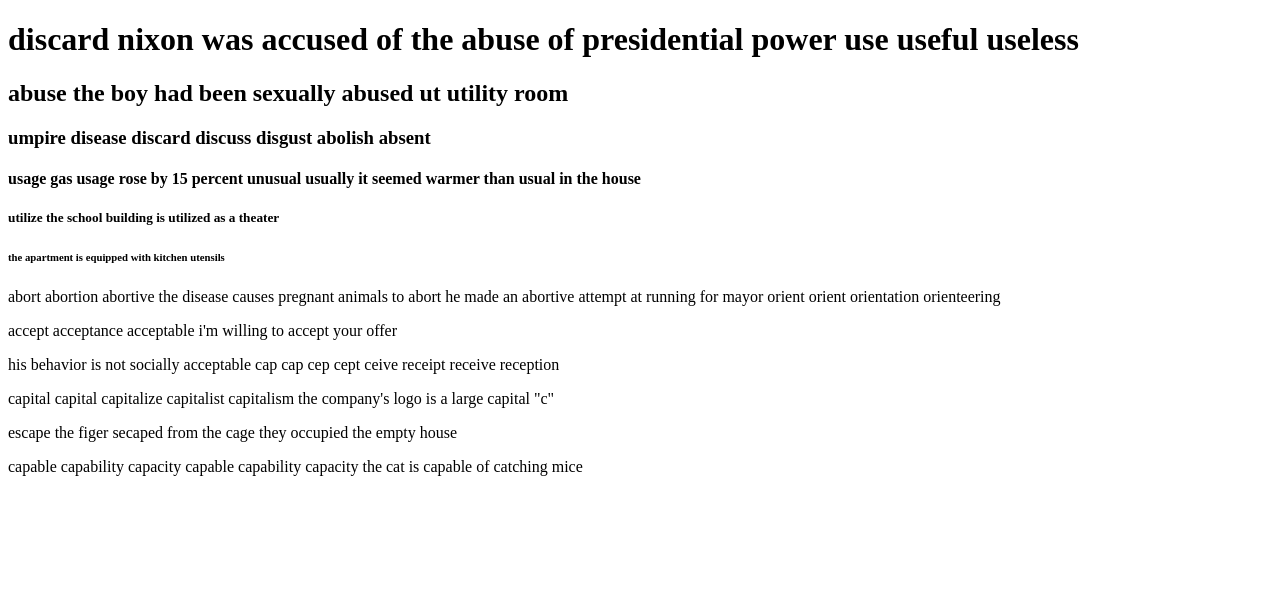
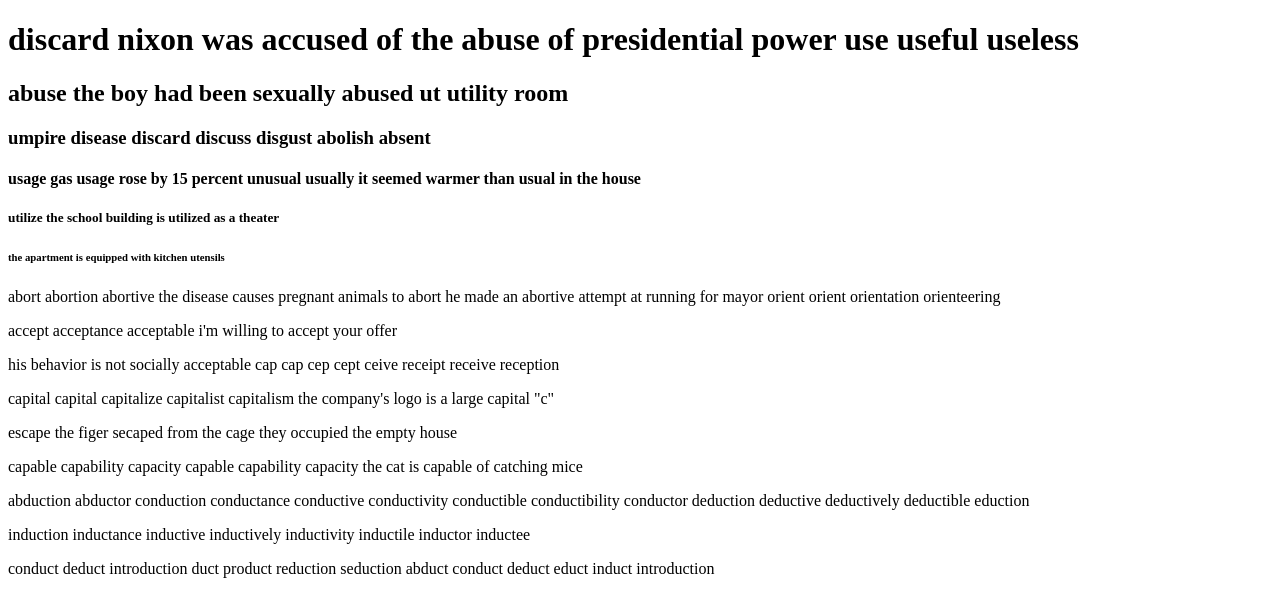
Before and after one commit to pann710/20210810, a plain HTML site: page index.html in a window 1280 px wide. Drawn offline with Linux system fonts and the light colour scheme.

Commit message:
Update index.html

```diff
--- a/index.html
+++ b/index.html
@@ -18,6 +18,11 @@
   <p>capital capital capitalize capitalist capitalism the company's logo is a large capital "c"</p>
   <p>escape the figer secaped from the cage they occupied the empty house</p>
   <p>capable capability capacity capable capability capacity the cat is capable of catching mice</p>
+  <p>abduction abductor conduction conductance conductive conductivity conductible conductibility conductor deduction deductive deductively deductible eduction</p>
+  <p> induction inductance inductive inductively inductivity  inductile inductor inductee</p>
+  <p>conduct deduct introduction duct product reduction seduction abduct conduct deduct educt induct introduction</p>
+  <p></p>
+  <p></p>
 
 </body>
 </html>
```
